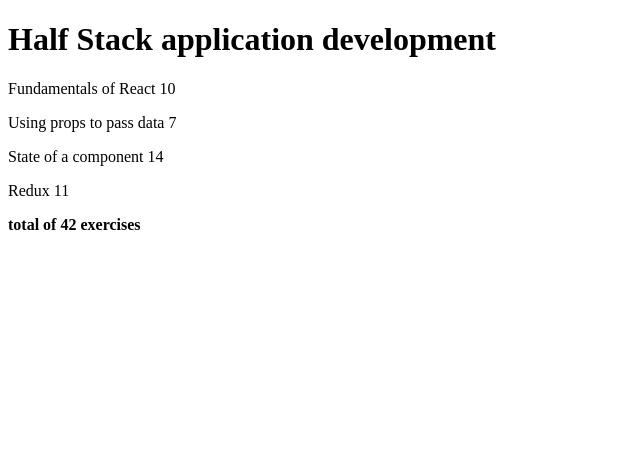
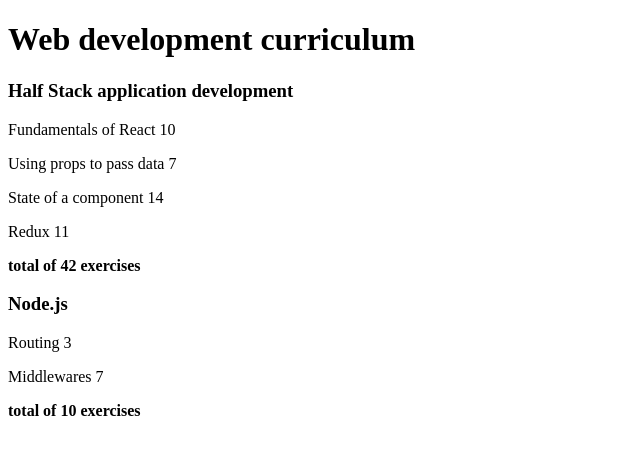
Before and after one commit to Selflocking/FullStackOpen2022, a React (Create React App) app in the folder part2/: page / in a window 1280 px wide. Shown: the top 454 px of the page, without its empty margins (0-640 px from the left). Built offline with nearby package versions, Linux system fonts and the light colour scheme.

Commit message:
2.4: Course information step9

```diff
--- a/part2/src/App.js
+++ b/part2/src/App.js
@@ -16,23 +16,31 @@ const Content = ({ parts }) => {
 }
 const Header = ({ name }) => {
   return (
-    <h1>{name}</h1>
+    <h3>{name}</h3>
   )
 }
 
-const Course = ({ course }) => {
+const Course = ({ courses }) => {
   return (
     <>
+      {
+        courses.map(
+          course =>
+            <div key={course.id}>
               <Header name={course.name} />
               <Content parts={course.parts} />
+            </div>
+        )
+      }
     </>
   )
 }
 
 const App = () => {
-  const course = {
+  const courses = [
+    {
+      name: 'Half Stack application development',
       id: 1,
-    name: 'Half Stack application development',
       parts: [
         {
           name: 'Fundamentals of React',
@@ -55,15 +63,31 @@ const App = () => {
           id: 4
         }
       ]
+    },
+    {
+      name: 'Node.js',
+      id: 2,
+      parts: [
+        {
+          name: 'Routing',
+          exercises: 3,
+          id: 1
+        },
+        {
+          name: 'Middlewares',
+          exercises: 7,
+          id: 2
+        }
+      ]
+    }
+  ]
+
+  return (
+    <>
+      <h1>Web development curriculum</h1>
+      <Course courses={courses} />
+    </>
+  )
 }
 
-  return <Course course={course} />
-}
-// App
-//   Course
-//     Header
-//     Content
-//       Part
-//       Part
-//       ...
 export default App
```
Lines whose indentation alone changed are shown as unchanged.
